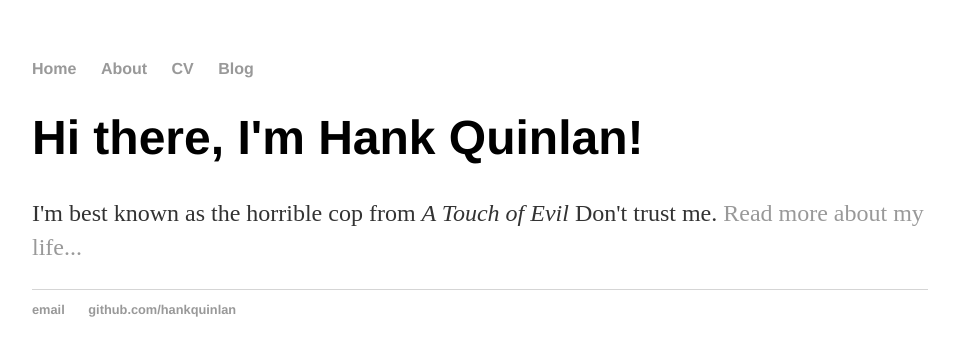
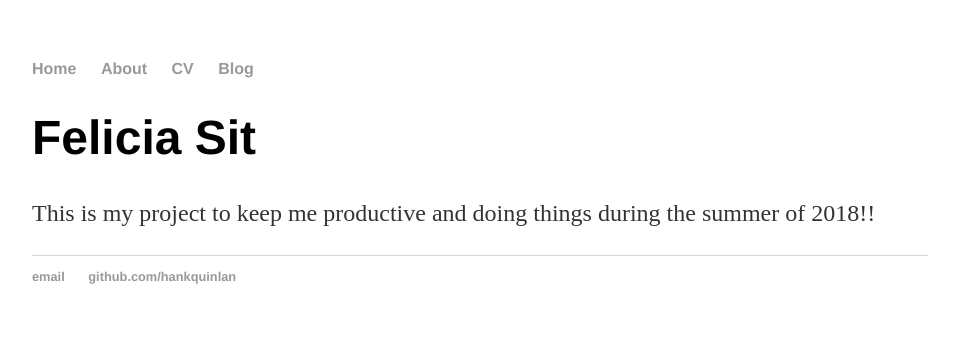
Before and after one commit to feliciasit/feliciasit.github.io, a Jekyll site: the page built from index.html, in a window 1280 px wide. Shown: the top 356 px of the page, without its empty margins (160-1119 px from the left). Built offline with Jekyll 4.4.1, drawn with Linux system fonts in a browser that asks for light colours.

Commit message:
Update index.html

```diff
--- a/index.html
+++ b/index.html
@@ -1,8 +1,7 @@
 ---
 layout: default
-title: Hank Quinlan, Horrible Cop
+title: UNDER CONSTRUCTION
 ---
 <div class="blurb">
-	<h1>Hi there, I'm Hank Quinlan!</h1>
-	<p>I'm best known as the horrible cop from <em>A Touch of Evil</em> Don't trust me. <a href="/about">Read more about my life...</a></p>
-</div><!-- /.blurb -->
+	<h1>Felicia Sit</h1>
+	<p>This is my project to keep me productive and doing things during the summer of 2018!!<!-- /.blurb -->
```
